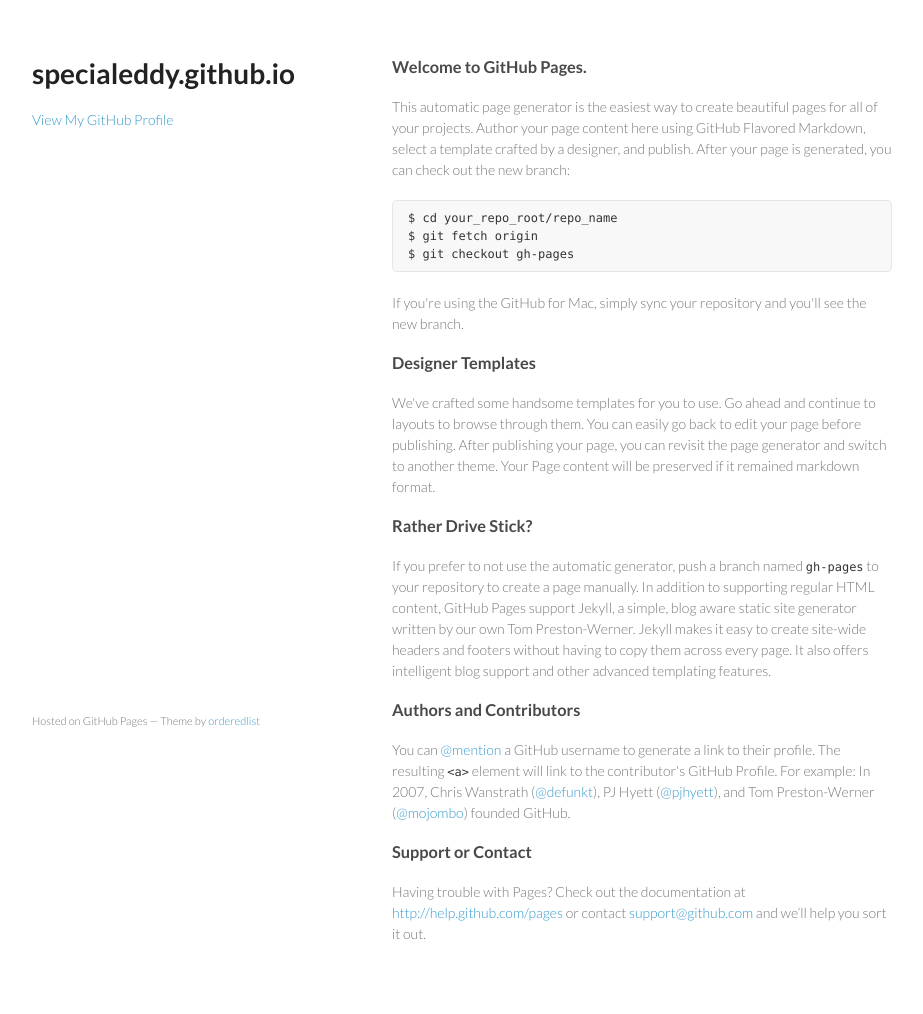
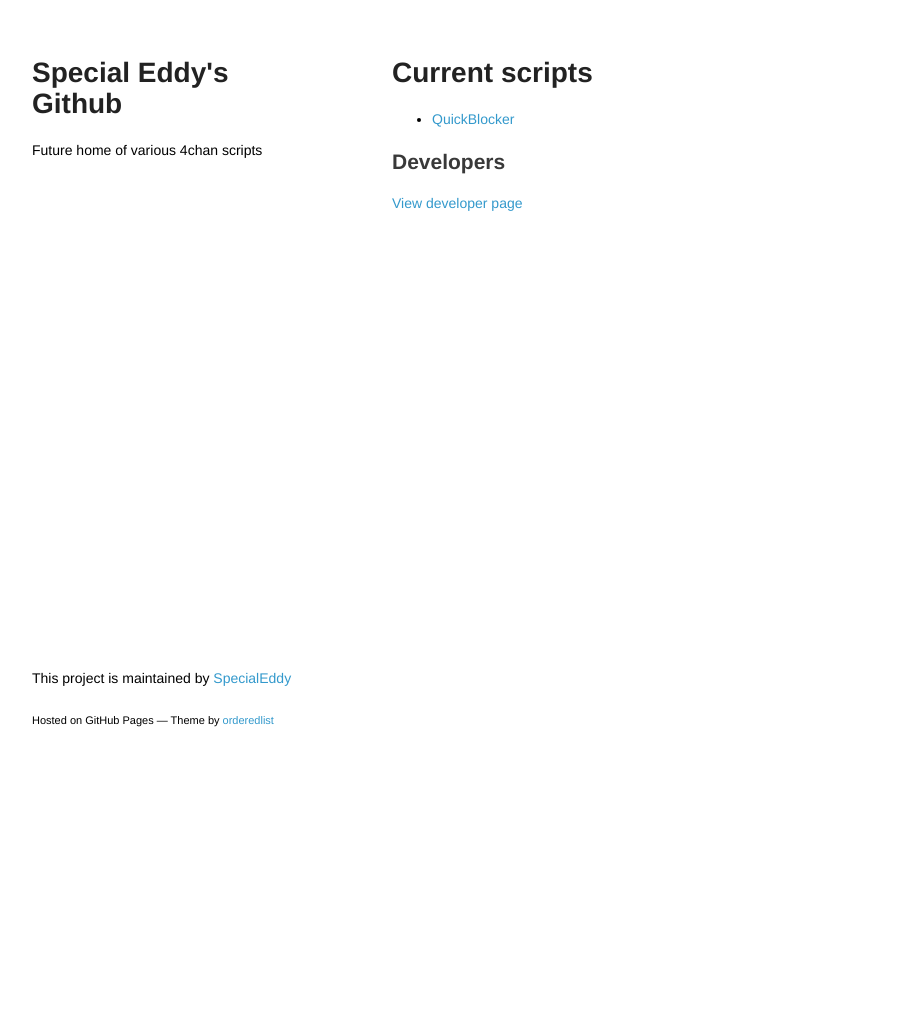
Before and after one commit to specialeddy/specialeddy.github.io, a PHP site: page / in a window 1280 px wide. Shown: the whole page, without its empty margins (178-1101 px from the left). After the commit the page ends 727 px from the top, so only its background shows below. Run offline with PHP 8.4, Linux system fonts and the light colour scheme.

Commit message:
First site update

```diff
--- a/index.html
+++ b/index.html
@@ -3,7 +3,7 @@
   <head>
     <meta charset="utf-8">
     <meta http-equiv="X-UA-Compatible" content="chrome=1">
-    <title>specialeddy.github.io by specialeddy</title>
+    <title>Special Eddy's Github</title>
 
     <link rel="stylesheet" href="stylesheets/styles.css">
     <link rel="stylesheet" href="stylesheets/pygment_trac.css">
@@ -15,47 +15,23 @@
   <body>
     <div class="wrapper">
       <header>
-        <h1>specialeddy.github.io</h1>
-        <p></p>
-
-
-        <p class="view"><a href="https://github.com/specialeddy">View My GitHub Profile</a></p>
-
+        <h1>Special Eddy's Github</h1>
+        <p>Future home of various 4chan scripts</p>
       </header>
       <section>
-        <h3>
-<a name="welcome-to-github-pages" class="anchor" href="#welcome-to-github-pages"><span class="octicon octicon-link"></span></a>Welcome to GitHub Pages.</h3>
+        <h1>Current scripts</h1>
 
-<p>This automatic page generator is the easiest way to create beautiful pages for all of your projects. Author your page content here using GitHub Flavored Markdown, select a template crafted by a designer, and publish. After your page is generated, you can check out the new branch:</p>
+		<ul>
+		<li><a href="http://specialeddy.github.io/QuickBlocker/">QuickBlocker</a></li>
+		</ul>
 
-<pre><code>$ cd your_repo_root/repo_name
-$ git fetch origin
-$ git checkout gh-pages
-</code></pre>
+<h2>Developers</h2>
 
-<p>If you're using the GitHub for Mac, simply sync your repository and you'll see the new branch.</p>
+<p class="view"><a href="https://github.com/specialeddy/">View developer page</a></p>
 
-<h3>
-<a name="designer-templates" class="anchor" href="#designer-templates"><span class="octicon octicon-link"></span></a>Designer Templates</h3>
-
-<p>We've crafted some handsome templates for you to use. Go ahead and continue to layouts to browse through them. You can easily go back to edit your page before publishing. After publishing your page, you can revisit the page generator and switch to another theme. Your Page content will be preserved if it remained markdown format.</p>
-
-<h3>
-<a name="rather-drive-stick" class="anchor" href="#rather-drive-stick"><span class="octicon octicon-link"></span></a>Rather Drive Stick?</h3>
-
-<p>If you prefer to not use the automatic generator, push a branch named <code>gh-pages</code> to your repository to create a page manually. In addition to supporting regular HTML content, GitHub Pages support Jekyll, a simple, blog aware static site generator written by our own Tom Preston-Werner. Jekyll makes it easy to create site-wide headers and footers without having to copy them across every page. It also offers intelligent blog support and other advanced templating features.</p>
-
-<h3>
-<a name="authors-and-contributors" class="anchor" href="#authors-and-contributors"><span class="octicon octicon-link"></span></a>Authors and Contributors</h3>
-
-<p>You can <a href="https://github.com/blog/821" class="user-mention">@mention</a> a GitHub username to generate a link to their profile. The resulting <code>&lt;a&gt;</code> element will link to the contributor's GitHub Profile. For example: In 2007, Chris Wanstrath (<a href="https://github.com/defunkt" class="user-mention">@defunkt</a>), PJ Hyett (<a href="https://github.com/pjhyett" class="user-mention">@pjhyett</a>), and Tom Preston-Werner (<a href="https://github.com/mojombo" class="user-mention">@mojombo</a>) founded GitHub.</p>
-
-<h3>
-<a name="support-or-contact" class="anchor" href="#support-or-contact"><span class="octicon octicon-link"></span></a>Support or Contact</h3>
-
-<p>Having trouble with Pages? Check out the documentation at <a href="http://help.github.com/pages">http://help.github.com/pages</a> or contact <a href="mailto:support@github.com">support@github.com</a> and we’ll help you sort it out.</p>
       </section>
       <footer>
+        <p>This project is maintained by <a href="https://github.com/SpecialEddy">SpecialEddy</a></p>
         <p><small>Hosted on GitHub Pages &mdash; Theme by <a href="https://github.com/orderedlist">orderedlist</a></small></p>
       </footer>
     </div>
--- a/stylesheets/styles.css
+++ b/stylesheets/styles.css
@@ -1,10 +1,12 @@
-@import url(https://fonts.googleapis.com/css?family=Lato:300italic,700italic,300,700);
-
 body {
   padding:50px;
-  font:14px/1.5 Lato, "Helvetica Neue", Helvetica, Arial, sans-serif;
-  color:#777;
+  font:14px/1.5 Helvetica, Arial, sans-serif;
+  color:#000;
   font-weight:300;
+}
+
+.installLink {
+  font-weight: bold;
 }
 
 h1, h2, h3, h4, h5, h6 {
```
